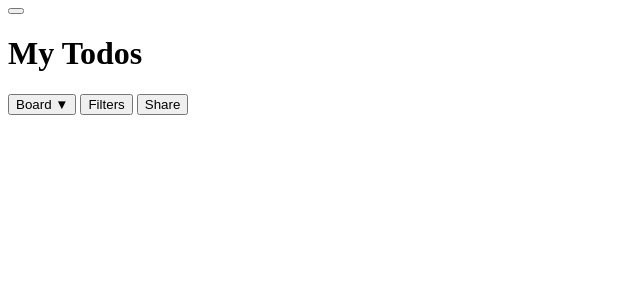
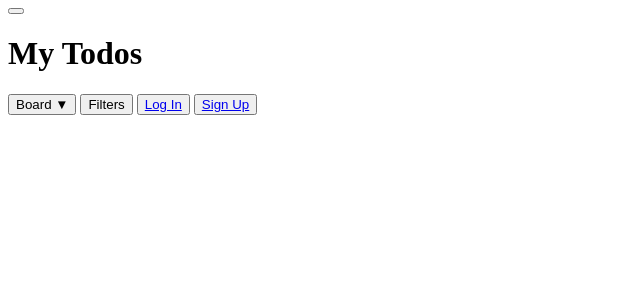
Before and after one commit to jsnyde0/get-todos-done, a Django app: template templates/components/header.html in a window 1280 px wide. Shown: the top 300 px of the page, without its empty margins (0-640 px from the left). Run offline with Django 5.2, Linux system fonts and the light colour scheme; the template is opened without the code that fills it, so the values that code supplies are empty.

Commit message:
set up basic sign up / login / log out header buttons

```diff
--- a/a_core/settings.py
+++ b/a_core/settings.py
@@ -122,7 +122,7 @@ AUTHENTICATION_BACKENDS = [
     'allauth.account.auth_backends.AuthenticationBackend',
 ]
 
-LOGIN_REDIRECT_URL='profiles/account_login/'
+LOGIN_REDIRECT_URL='/'
 
 # Internationalization
 # https://docs.djangoproject.com/en/5.0/topics/i18n/
--- a/a_core/urls.py
+++ b/a_core/urls.py
@@ -20,5 +20,6 @@ from django.urls import include, path
 urlpatterns = [
     path('admin/', admin.site.urls),
     path('', include('a_tasks.urls')),
+    path('accounts/', include('allauth.urls')),
     path('profiles/', include('a_profiles.urls')),
 ]
--- a/a_profiles/urls.py
+++ b/a_profiles/urls.py
@@ -3,5 +3,4 @@ from django.urls import include, path
 app_name = "profiles"
 
 urlpatterns = [
-    path('', include('allauth.urls')),
 ]
--- a/templates/components/header.html
+++ b/templates/components/header.html
@@ -12,6 +12,11 @@
     <div class="flex items-center space-x-4">
         <button class="bg-gray-700 text-gray-200 hover:bg-purple-700 hover:text-white px-3 py-1 rounded">Board ▼</button>
         <button @click="sidebarOpen = !sidebarOpen" class="bg-gray-700 text-gray-200 hover:bg-purple-700 hover:text-white px-3 py-1 rounded">Filters</button>
-        <button class="bg-gray-700 text-gray-200 hover:bg-purple-700 hover:text-white px-3 py-1 rounded">Share</button>
+        {% if user.is_authenticated %}
+        <button class="bg-gray-700 text-gray-200 hover:bg-purple-700 hover:text-white px-3 py-1 rounded"><a href="{% url 'account_logout' %}">Log Out</a></button>
+        {% else %}
+        <button class="bg-gray-700 text-gray-200 hover:bg-purple-700 hover:text-white px-3 py-1 rounded"><a href="{% url 'account_login' %}">Log In</a></button>
+        <button class="bg-gray-700 text-gray-200 hover:bg-purple-700 hover:text-white px-3 py-1 rounded"><a href="{% url 'account_signup' %}">Sign Up</a></button>
+        {% endif %}
     </div>
 </div>
```
